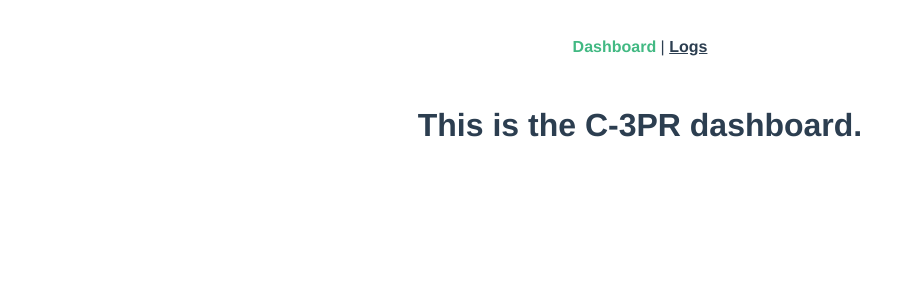
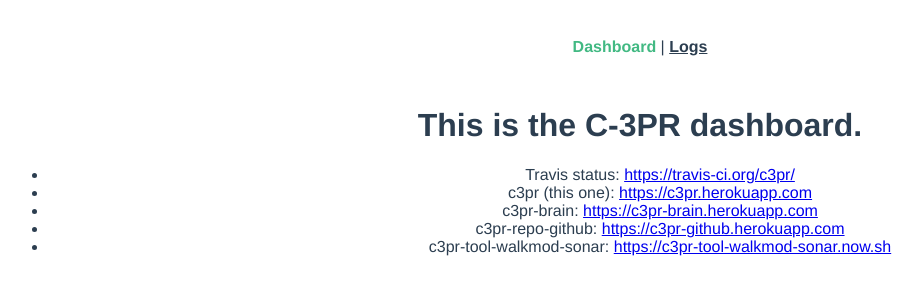
Before and after one commit to c3pr/c3pr-hub, a Vue app in the folder frontend/: page / in a window 1280 px wide. Shown: the top 300 px of the page, without its empty margins (0-922 px from the left). Built offline with nearby package versions, Linux system fonts and the light colour scheme; the HTML template or start-up script is replaced by a standard one.

Commit message:
feat: add links to dashboard

```diff
--- a/frontend/src/views/Dashboard.vue
+++ b/frontend/src/views/Dashboard.vue
@@ -1,6 +1,15 @@
 <template>
   <div class="home">
     <h1>This is the C-3PR dashboard.</h1>
+
+    <ul>
+      <li>Travis status: <a href="https://travis-ci.org/c3pr/">https://travis-ci.org/c3pr/</a></li>
+      <li>c3pr (this one): <a href="https://c3pr.herokuapp.com">https://c3pr.herokuapp.com</a></li>
+      <li>c3pr-brain: <a href="https://c3pr-brain.herokuapp.com">https://c3pr-brain.herokuapp.com</a></li>
+      <li>c3pr-repo-github: <a href="https://c3pr-github.herokuapp.com">https://c3pr-github.herokuapp.com</a></li>
+      <li>c3pr-tool-walkmod-sonar: <a href="https://c3pr-tool-walkmod-sonar.now.sh">https://c3pr-tool-walkmod-sonar.now.sh</a></li>
+    </ul>
+
   </div>
 </template>
 
```
